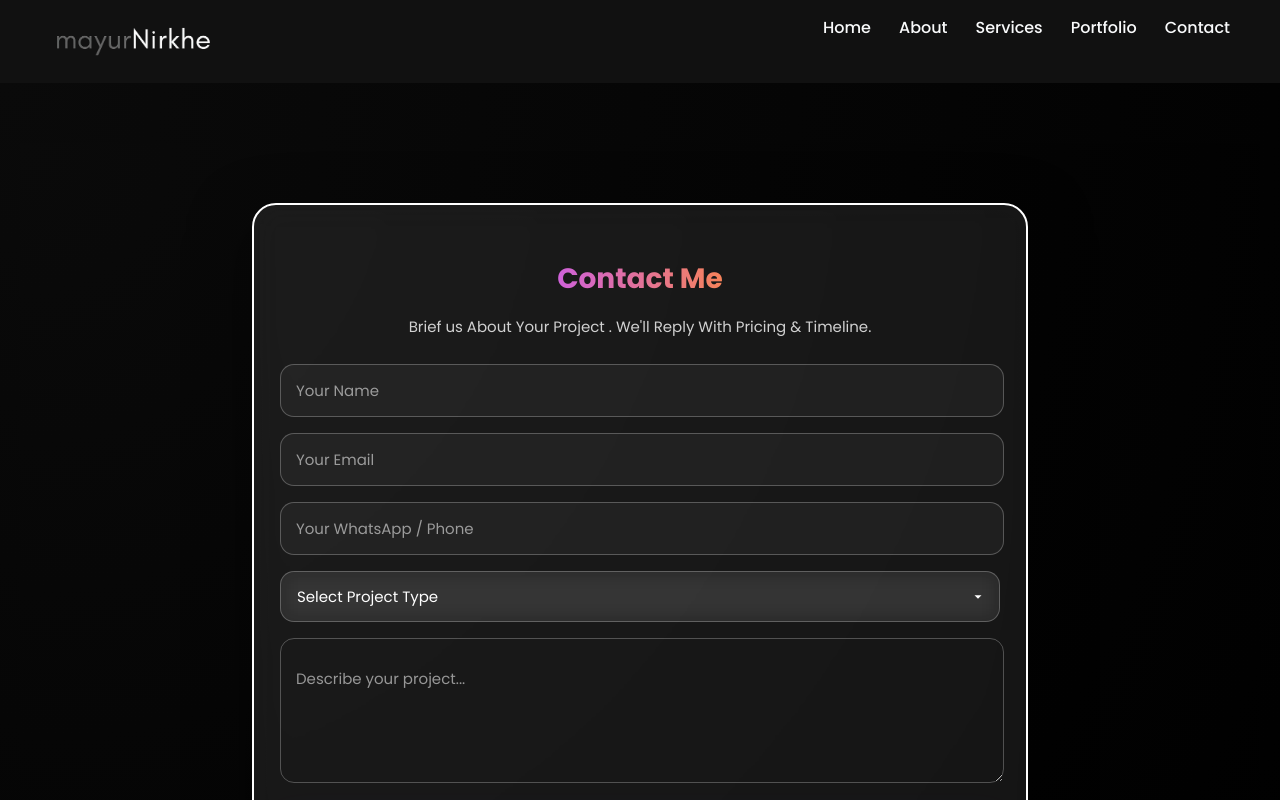
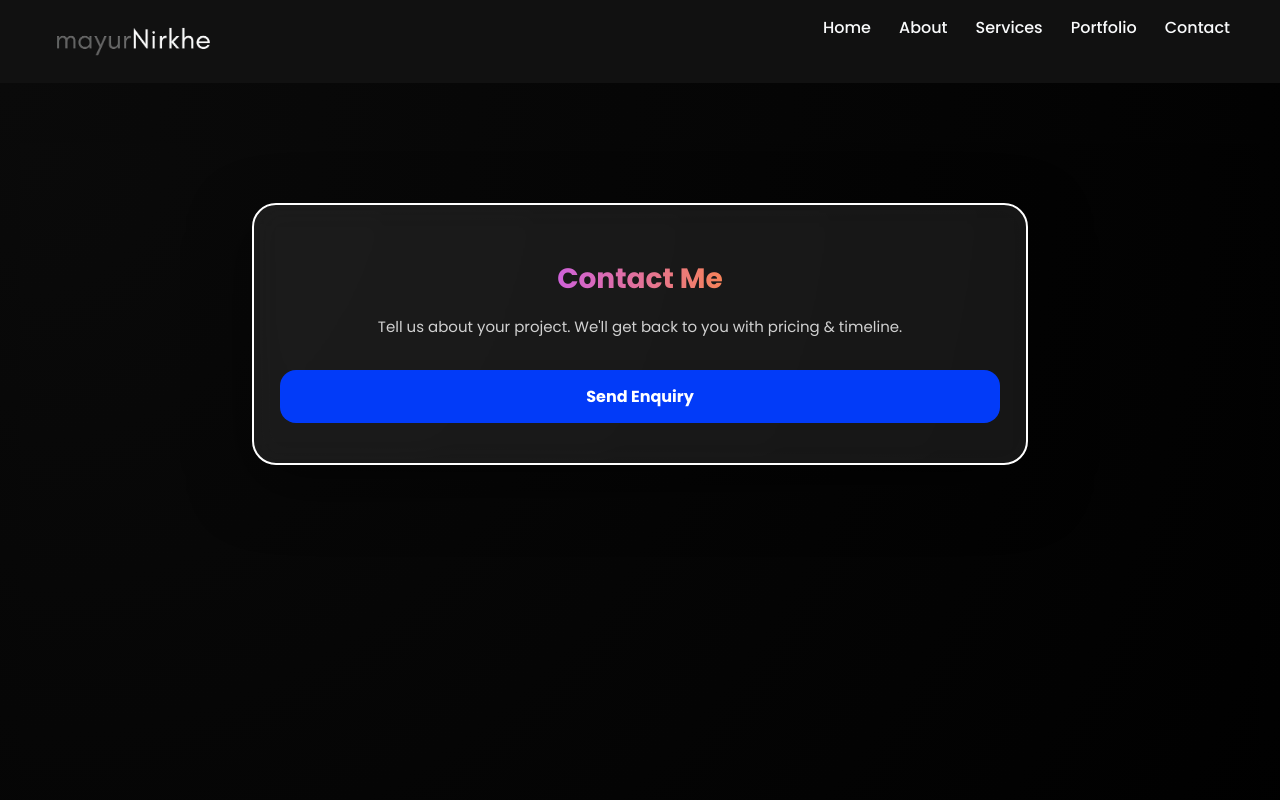
Before and after one commit to ItsMayurUI/webstudio, an Angular app: page /contact in a window 1280 px wide. Shown: the top 800 px of the page. Built offline with nearby package versions, Linux system fonts and the light colour scheme.

Commit message:
Connect contact form to Google enquiry form

```diff
--- a/src/app/components/about/about.component.html
+++ b/src/app/components/about/about.component.html
@@ -2,7 +2,7 @@
   <div class="about-wrapper">
 
     <div class="about-visual">
-      <img src="/assets/illustrations/aboutpage1.webp" alt="Developer Illustration">
+      <img src="/assets/illustrations/aboutpage2.webp" alt="Developer Illustration">
     </div>
 
     <div class="about-content">
@@ -21,8 +21,10 @@
 
       <div class="about-stats">
         <div><strong>5+</strong><span>Years Experience</span></div>
-        <div><strong>4</strong><span>Active Clients</span></div>
-        <div><strong>50+</strong><span>Delivered Pages</span></div>
+        <div><strong>08</strong><span>Active Clients</span></div>
+        <div><strong>20+</strong><span>Websites Delivered</span></div>
+        <div><strong>50+</strong><span>Landing Pages Delivered</span></div>
+        <div><strong>20+</strong><span>Portfolio Delivered</span></div>
       </div>
 
 <!-- skills icons -->
--- a/src/app/components/contact/contact.component.css
+++ b/src/app/components/contact/contact.component.css
@@ -123,8 +123,8 @@ form {
   cursor: pointer;
   border: 0;
   border-radius: 16px;
-  background: linear-gradient(135deg, #128c7e 0%, #25d366 100%);
-  box-shadow: 0 10px 30px rgba(123, 92, 255, 0.35);
+  background: linear-gradient(135deg, #023bf8 0%, #023bf8 100%);
+  /* box-shadow: 0 10px 30px rgba(123, 92, 255, 0.35); */
   transition: transform 0.15s ease, box-shadow 0.2s ease;
   overflow: hidden;
 }
--- a/src/app/components/contact/contact.component.html
+++ b/src/app/components/contact/contact.component.html
@@ -1,110 +1,17 @@
 <section class="contact-wrap">
   <div class="glass-card">
     <h2 class="title">Contact Me</h2>
+
     <p class="tagline">
-      Brief us About Your Project .  We'll Reply With Pricing & Timeline.
+      Tell us about your project. We'll get back to you with pricing &amp; timeline.
     </p>
 
-    <!-- Template-driven form -->
-    <form #f="ngForm" (ngSubmit)="onSubmit(f)" novalidate>
+    <button
+      type="button"
+      class="btn-send"
+      (click)="openEnquiryForm()">
 
-  <!-- Name -->
-  <div class="field">
-    <input
-      type="text"
-      name="name"
-      ngModel
-      required
-      minlength="2"
-      pattern="^[a-zA-Z ]+$"
-      placeholder="Your Name"
-      #name="ngModel" />
-
-    <small class="error" *ngIf="name.invalid && name.touched">
-      Please enter a valid name (letters only)
-    </small>
-  </div>
-
-  <!-- Email -->
-  <div class="field">
-    <input
-      type="email"
-      name="email"
-      ngModel
-      required
-      email
-      placeholder="Your Email"
-      #email="ngModel" />
-
-    <small class="error" *ngIf="email.invalid && email.touched">
-      Please enter a valid email address
-    </small>
-  </div>
-
-  <!-- Phone -->
-  <div class="field">
-    <input
-      type="tel"
-      name="phone"
-      ngModel
-      required
-      pattern="^[0-9]{10}$"
-      inputmode="numeric"
-      placeholder="Your WhatsApp / Phone"
-      #phone="ngModel" />
-
-    <small class="error" *ngIf="phone.invalid && phone.touched">
-      Enter a valid 10-digit mobile number
-    </small>
-  </div>
-
-  <!-- Project Type -->
-  <div class="field">
-    <select
-      name="projectType"
-      ngModel
-      required
-      #projectType="ngModel">
-      <option value="" disabled selected>Select Project Type</option>
-      <option>Web Application</option>
-      <option>Portfolio</option>
-      <option>Business Website</option>
-      <option>E-Commerce</option>
-      <option>Landing Page</option>
-    </select>
-
-    <small class="error" *ngIf="projectType.invalid && projectType.touched">
-      Please select a project type
-    </small>
-  </div>
-
-  <!-- Message -->
-  <div class="field">
-    <textarea
-      name="message"
-      ngModel
-      required
-      minlength="10"
-      rows="5"
-      placeholder="Describe your project..."
-      #message="ngModel">
-    </textarea>
-
-    <small class="error" *ngIf="message.invalid && message.touched">
-      Message should be at least 10 characters
-    </small>
-  </div>
-
-  <!-- Submit Button -->
-  <button
-    type="submit"
-    class="btn-send"
-    [disabled]="f.invalid">
-
-    <span class="btn-label">Open WhatsApp</span>
-  </button>
-
-</form>
-
+      <span class="btn-label">Send Enquiry</span>
+    </button>
   </div>
 </section>
--- a/src/app/components/contact/contact.component.ts
+++ b/src/app/components/contact/contact.component.ts
@@ -1,84 +1,18 @@
-import { Component, OnInit } from '@angular/core';
-import { NgForm } from '@angular/forms';
-
-interface ContactFormData {
-  name: string;
-  email: string;
-  phone: string;
-  projectType: string;
-  message: string;
-}
+import { Component } from '@angular/core';
 
 @Component({
   selector: 'app-contact',
   templateUrl: './contact.component.html',
   styleUrls: ['./contact.component.css']
 })
-export class ContactComponent implements OnInit {
-
-  // ✅ WhatsApp & Email configuration
-  myWhatsApp = '919356219205'; // Your WhatsApp number (country code + number, no +)
-  myEmail = 'studio@mayurnirkhe.in';
-
-  whatsappMessage = 'Hello Mayur, I saw your website and want to discuss a new project.';
-  whatsappLink = `https://wa.me/${this.myWhatsApp}?text=${encodeURIComponent(this.whatsappMessage)}`;
-
-  // ✅ Form data model
-  formData: ContactFormData = {
-    name: '',
-    email: '',
-    phone: '',
-    projectType: '',
-    message: ''
-  };
+export class ContactComponent {
 
   constructor() {}
 
-  ngOnInit(): void {}
-
-  // ✅ When user submits the form
- onSubmit(form: NgForm): void {
-
-  if (form.invalid) {
-    alert('Please fill all fields correctly before submitting.');
-    return;
-  }
-
-  const data = { ...form.value };
-
-  this.openWhatsApp(data);
-
-  form.resetForm();
-}
-
-
-  // ✅ Opens WhatsApp with user’s details
- openWhatsApp(v: ContactFormData): void {
-  const message =
-    'New Quote Request\n\n' +
-    'Name → ' + v.name + '\n' +
-    'Email → ' + v.email + '\n' +
-    'Phone → ' + v.phone + '\n' +
-    'Project Type → ' + v.projectType + '\n\n' +
-    'Message\n' +
-    (v.message?.trim() || 'N/A');
-
-  const url =
-    `https://api.whatsapp.com/send?phone=${this.myWhatsApp}&text=${encodeURIComponent(message)}`;
-
-  window.open(url, '_blank');
-}
-
-  // ✅ Generates a mailto link for direct email
-  mailtoHref(v: ContactFormData): string {
-    const subject = encodeURIComponent('New Quote Request');
-    const body = encodeURIComponent(
-`Name: ${v.name}
-Email: ${v.email}
-Phone: ${v.phone}
-Project Type: ${v.projectType}
-Message: ${v.message}`
+  openEnquiryForm(): void {
+    window.open(
+      'https://forms.gle/Y9h5qQh2KAgQHLir7',
+      '_blank'
     );
-    return `mailto:${this.myEmail}?subject=${subject}&body=${body}`;
   }
 }
```
Also changed, not shown: src/assets/illustrations/aboutpage2.webp (added).
